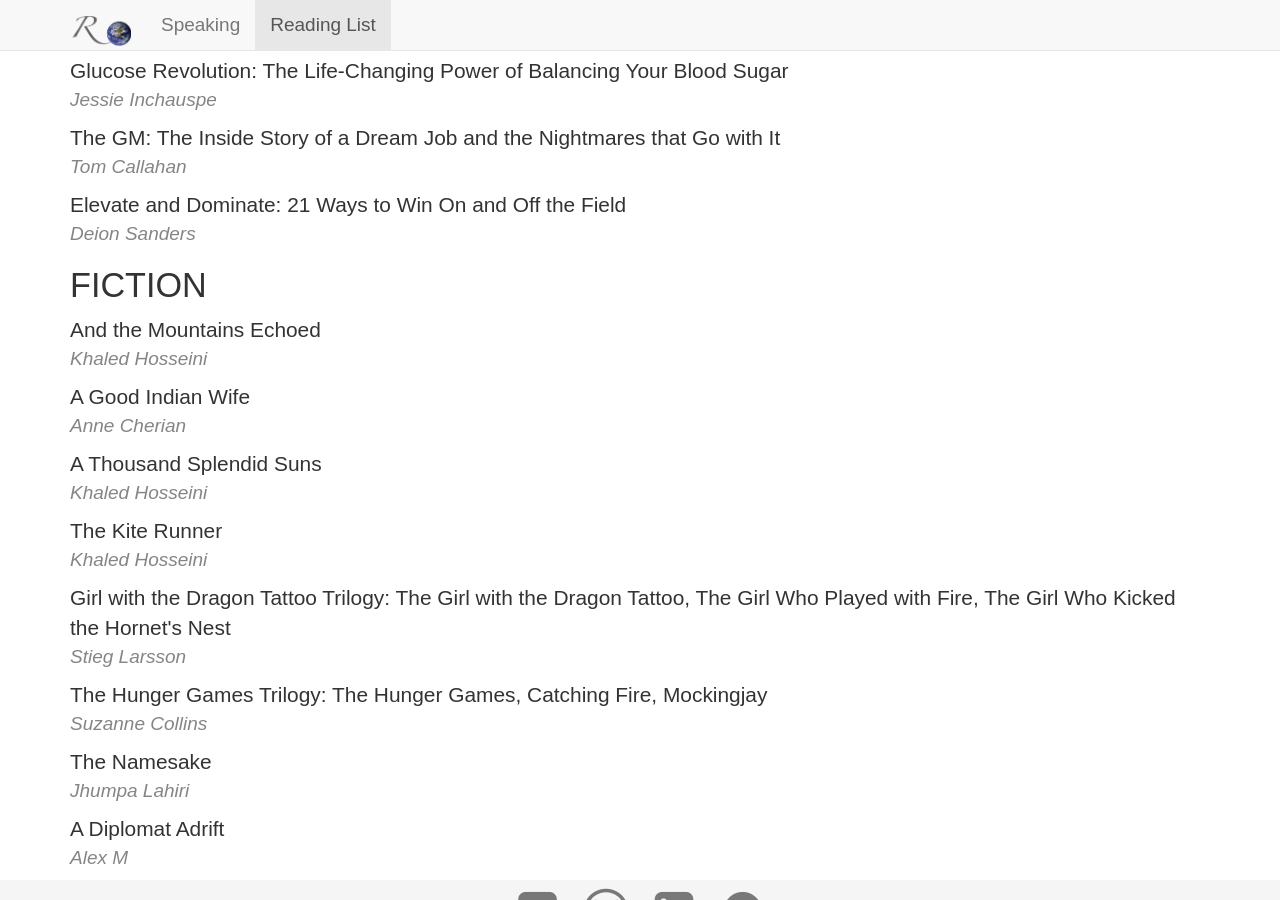
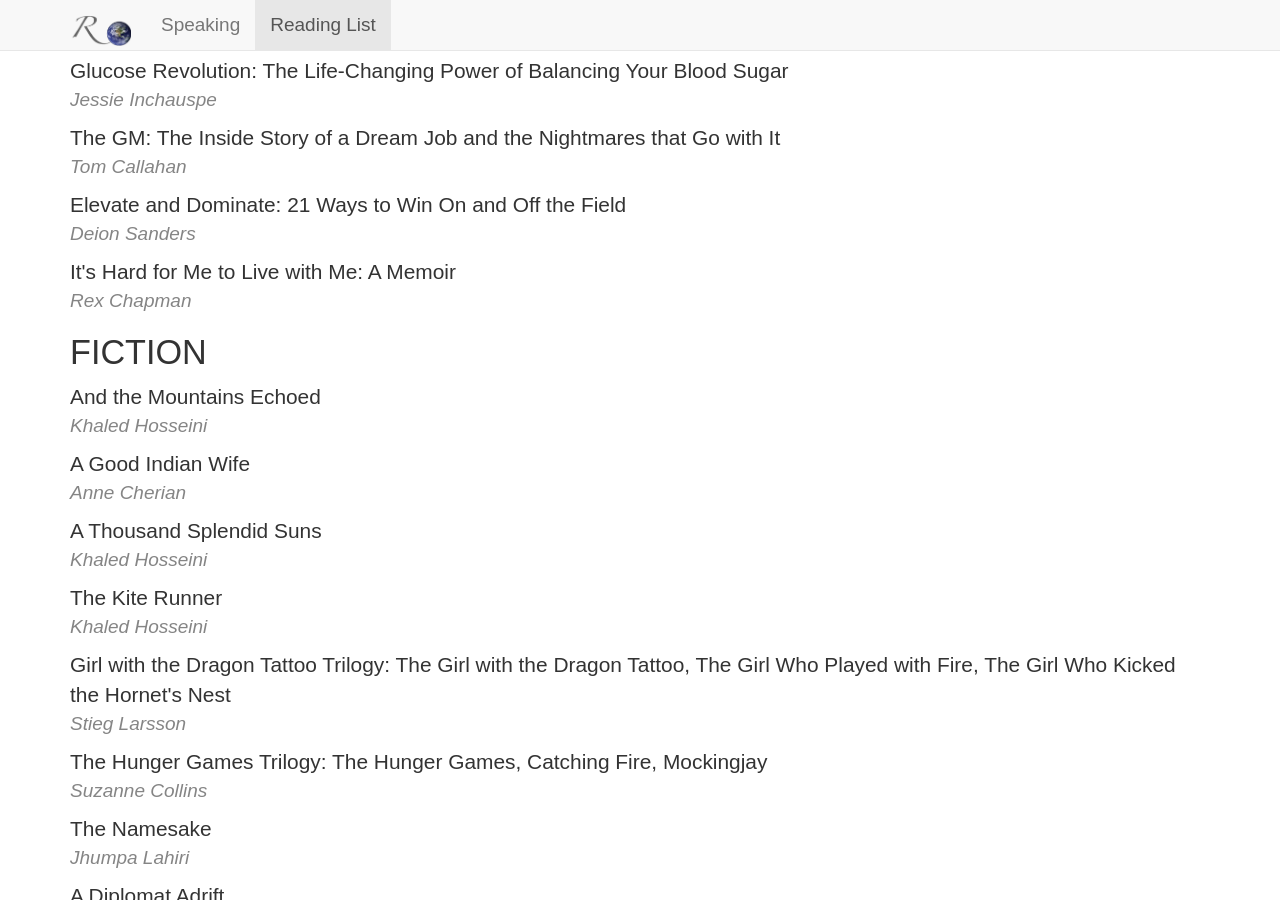
Before and after one commit to rovolution/rovolution.github.io, a Jekyll site: the page built from reading-list/index.html, in a window 1280 px wide and 900 px high, scrolled down 6978 px. Built offline with Jekyll 4.4.1, drawn with Linux system fonts in a browser that asks for light colours; nearby versions of some CDN libraries.

Commit message:
Update index.html

```diff
--- a/reading-list/index.html
+++ b/reading-list/index.html
@@ -429,6 +429,10 @@
 			<div class='book-list-title'>Elevate and Dominate: 21 Ways to Win On and Off the Field</div>
 			<div class='book-list-author'>Deion Sanders</div>
 		</li>
+		<li class='book-list-entry'>
+			<div class='book-list-title'>It's Hard for Me to Live with Me: A Memoir</div>
+			<div class='book-list-author'>Rex Chapman</div>
+		</li>
 	</ul>
 	<h3 class="book-list-category">FICTION</h3>
 	<ul class='book-list'>
```
